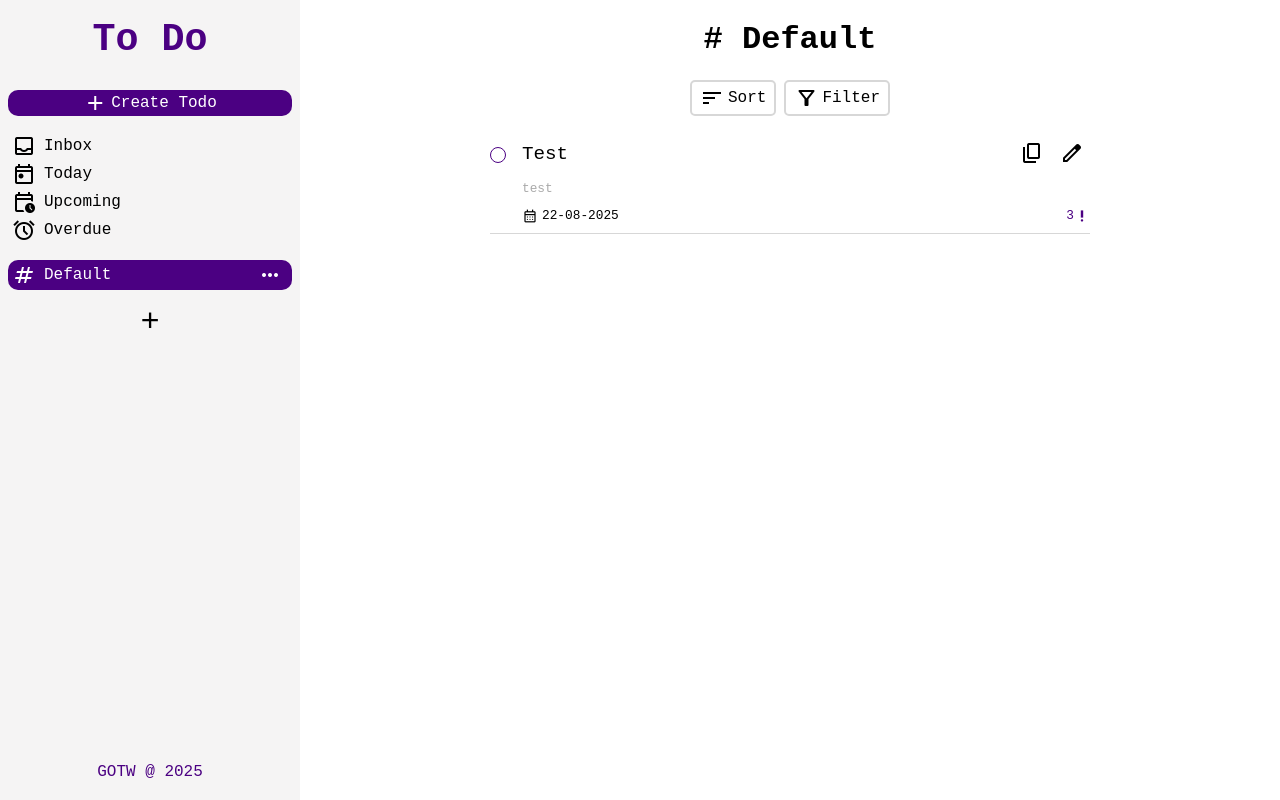
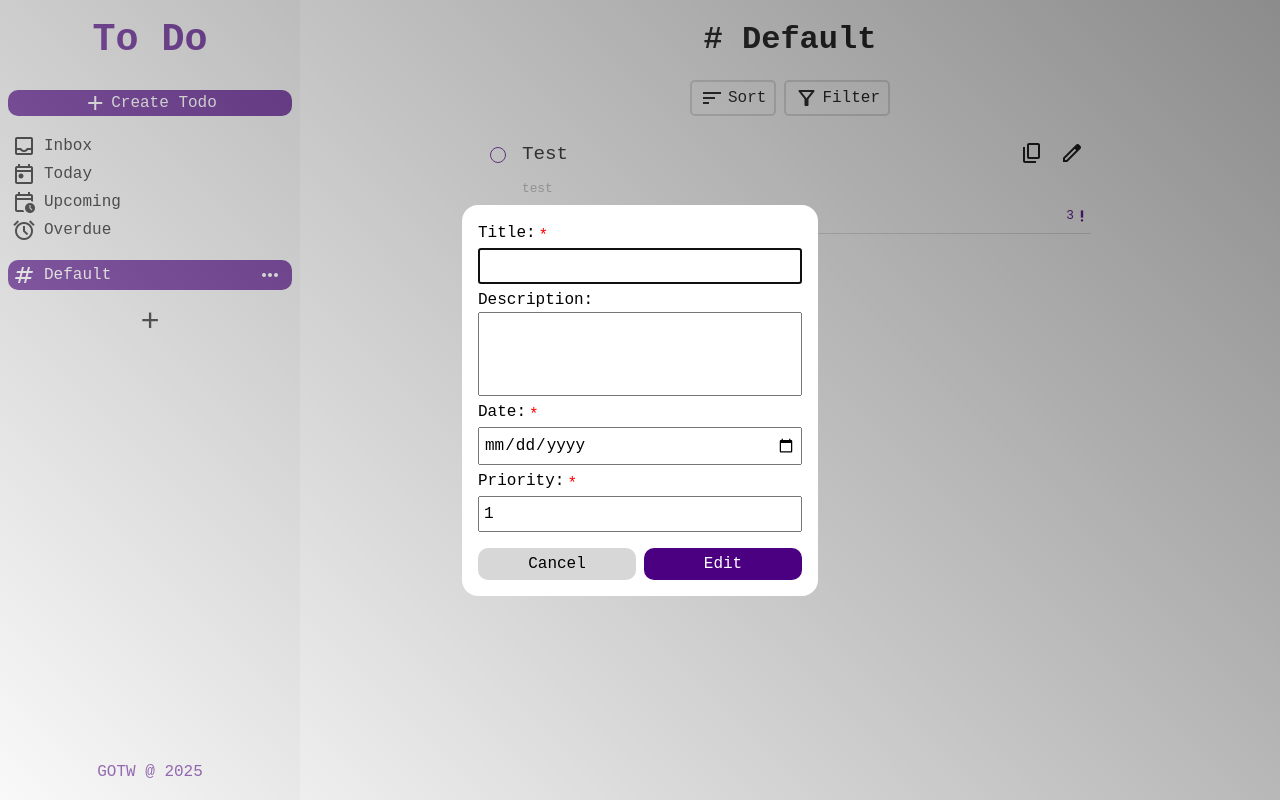
Before and after one commit to G-O-T-W/todo, a website built with webpack: page src/template.html in a window 1280 px wide. Both pictures are taken after a click on the button "edit". Built offline with nearby package versions, Linux system fonts and the light colour scheme.

Commit message:
Show Edit Todo Modal

```diff
--- a/src/modules/ui.js
+++ b/src/modules/ui.js
@@ -10,6 +10,7 @@ export default class UI {
     const todo = new Todo("Test", "test", "22-08-2025", "3");
     defaultProject.addTodo(todo);
     this.displayTodos(defaultProject.ID);
+
   }
 
   createProject(name) {
@@ -280,6 +281,19 @@ export default class UI {
     const card = e.target.closest(".card");
     const todoID = card.getAttribute("todo-id");
     const projectID = card.getAttribute("project-id");
+    const editTodoDialog = document.querySelector("#edit-todo-dialog");
+    editTodoDialog.showModal();
+    editTodoDialog.setAttribute('todo-id', todoID);
+    editTodoDialog.setAttribute('project-id', projectID);
+
+    this.projects.forEach((project) => {
+      if(project.ID == projectID) {
+
+      }
+    });
+    // Set placeholders on screen
+    const title = document.querySelector("#edit-todo-dialog #title");
+
   };
 
   handleCheckboxClick = (e) => {
@@ -290,26 +304,27 @@ export default class UI {
     // before the DOM is updated or the element is removed.
     // Without this delay, the checkbox visual effect wouldn't appear
     // because the element is removed immediately.
-    card.classList.add("removing");
-    setTimeout(() => {
-      this.clearTodoOnScreen(todoID, projectID);
-      card.remove();
-    }, 500);
+    // card.classList.add("removing");
+    // setTimeout(() => {
+    //   this.clearTodoOnScreen(todoID, projectID);
+    //   card.remove();
+    // }, 500);
+
     // This is the more robust approach
-    //   // 1. Update the state
-    // this.clearTodoFromProject(todoID, projectID);
-    //
-    // // 2. Trigger CSS animation
-    // card.classList.add("removing"); // e.g., opacity/translate transition
-    //
-    // // 3. Remove DOM element after transition ends
-    // card.addEventListener(
-    //   "transitionend",
-    //   () => {
-    //     card.remove();
-    //   },
-    //   { once: true } // ensures listener fires only once
-    // );
+    // 1. Update the state
+    this.clearTodoOnScreen(todoID, projectID);
+
+    // 2. Trigger CSS animation
+    card.classList.add("removing"); // e.g., opacity/translate transition
+
+    // 3. Remove DOM element after transition ends
+    card.addEventListener(
+      "transitionend",
+      () => {
+        card.remove();
+      },
+      { once: true }, // ensures listener fires only once
+    );
   };
 
   clearTodoOnScreen(todoID, projID) {
--- a/src/styles.css
+++ b/src/styles.css
@@ -323,8 +323,8 @@ footer p {
 
 .card.removing {
   opacity: 0;
-  transform: translateY(-10px);
-  transition: 300ms all ease;
+  transform: translateX(20px);
+  transition: 500ms all ease;
 }
 
 .checkbox-container {
@@ -428,7 +428,9 @@ footer p {
 
 /* Styles for Dialog Box */
 
-#create-todo-dialog {
+#create-todo-dialog,
+#edit-todo-dialog {
+  background-color: var(--primary);
   margin: auto;
   border: none;
   border-radius: 16px;
@@ -437,7 +439,10 @@ footer p {
   width: calc(20vw + 100px);
 }
 
-#create-todo-dialog .content {
+#create-todo-dialog .content,
+#edit-todo-dialog .content {
+  display: flex;
+  flex-direction: column;
   gap: 8px;
 }
 
--- a/src/template.html
+++ b/src/template.html
@@ -1,13 +1,15 @@
-<!DOCTYPE html>
+<!doctype html>
 <html lang="en">
   <head>
-    <meta charset="UTF-8">
-    <meta name="viewport" content="width=device-width, initial-scale=1.0">
+    <meta charset="UTF-8" />
+    <meta name="viewport" content="width=device-width, initial-scale=1.0" />
     <title>To Do</title>
-    <link rel="stylesheet" href="styles.css">
-    <link rel="stylesheet" href="https://fonts.googleapis.com/css2?family=Material+Symbols+Outlined:opsz,wght,FILL,GRAD@20..48,100..700,0..1,-50..200" />
-    <link rel="icon" type="image/x-icon" href="/assets/favicon.svg">
-
+    <link rel="stylesheet" href="styles.css" />
+    <link
+      rel="stylesheet"
+      href="https://fonts.googleapis.com/css2?family=Material+Symbols+Outlined:opsz,wght,FILL,GRAD@20..48,100..700,0..1,-50..200"
+    />
+    <link rel="icon" type="image/x-icon" href="/assets/favicon.svg" />
   </head>
   <body>
     <div class="sidebar">
@@ -31,7 +33,9 @@
             <p>Today</p>
           </li>
           <li>
-                        <span class="menu-icon material-symbols-outlined">calendar_clock</span>
+            <span class="menu-icon material-symbols-outlined"
+              >calendar_clock</span
+            >
             <p>Upcoming</p>
           </li>
           <li>
@@ -41,7 +45,9 @@
         </ul>
         <ul class="projects-list"></ul>
 
-                <div class="add-project"><button class="add-project-btn">&plus;</button></div>
+        <div class="add-project">
+          <button class="add-project-btn">&plus;</button>
+        </div>
       </nav>
       <footer>
         <p>GOTW @ 2025</p>
@@ -52,7 +58,8 @@
       <div class="actions">
         <button class="sort">
           <span class="menu-icon material-symbols-outlined">sort</span>
-                    <p>Sort</p></button>
+          <p>Sort</p>
+        </button>
         <button class="filter">
           <span class="menu-icon material-symbols-outlined">filter_alt</span>
           <p>Filter</p>
@@ -66,13 +73,11 @@
         <form action="" method="dialog" class="create-todo-form">
           <div class="form-input">
             <label for="project">Project:</label>
-                        <select id="project" name="project">
-
-                        </select>
+            <select id="project" name="project"></select>
           </div>
           <div class="form-input">
             <label for="title">Title:</label>
-                        <input id="title" name="title" type="text" required>
+            <input id="title" name="title" type="text" required />
           </div>
 
           <div class="form-input">
@@ -82,19 +87,64 @@
 
           <div class="form-input">
             <label for="date">Date:</label>
-                        <input id="date" name="date" type="date" required>
+            <input id="date" name="date" type="date" required />
           </div>
           <div class="form-input">
             <label for="priority">Priority:</label>
-                        <input id="priority" name="priority" type="number" min="1" max="5" value="1" required>
+            <input
+              id="priority"
+              name="priority"
+              type="number"
+              min="1"
+              max="5"
+              value="1"
+              required
+            />
           </div>
           <div class="form-submit">
-                        <input type="button" value="Cancel">
-                        <input type="submit" value="Create">
+            <input type="button" value="Cancel" />
+            <input type="submit" value="Create" />
+          </div>
+        </form>
+      </div>
+    </dialog>
+
+    <!-- Edit Todo Dialog -->
+    <dialog id="edit-todo-dialog" closedby="any">
+      <div class="content">
+        <form action="" method="dialog" class="edit-todo-form">
+          <div class="form-input">
+            <label for="title">Title:</label>
+            <input id="title" name="title" type="text" required />
+          </div>
+
+          <div class="form-input">
+            <label for="description">Description:</label>
+            <textarea id="description" name="description" cols="40"></textarea>
+          </div>
+
+          <div class="form-input">
+            <label for="date">Date:</label>
+            <input id="date" name="date" type="date" required />
+          </div>
+          <div class="form-input">
+            <label for="priority">Priority:</label>
+            <input
+              id="priority"
+              name="priority"
+              type="number"
+              min="1"
+              max="5"
+              value="1"
+              required
+            />
+          </div>
+          <div class="form-submit">
+            <input type="button" value="Cancel" />
+            <input type="submit" value="Edit" />
           </div>
         </form>
       </div>
     </dialog>
   </body>
-
 </html>
```
Lines whose indentation alone changed are shown as unchanged.
